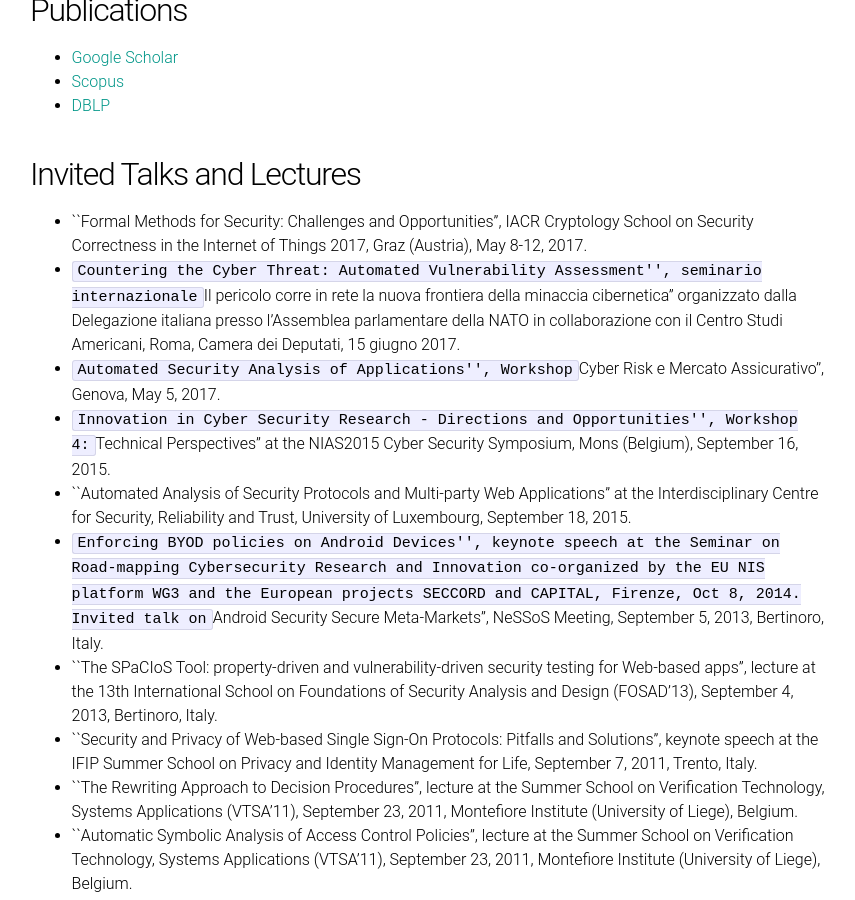
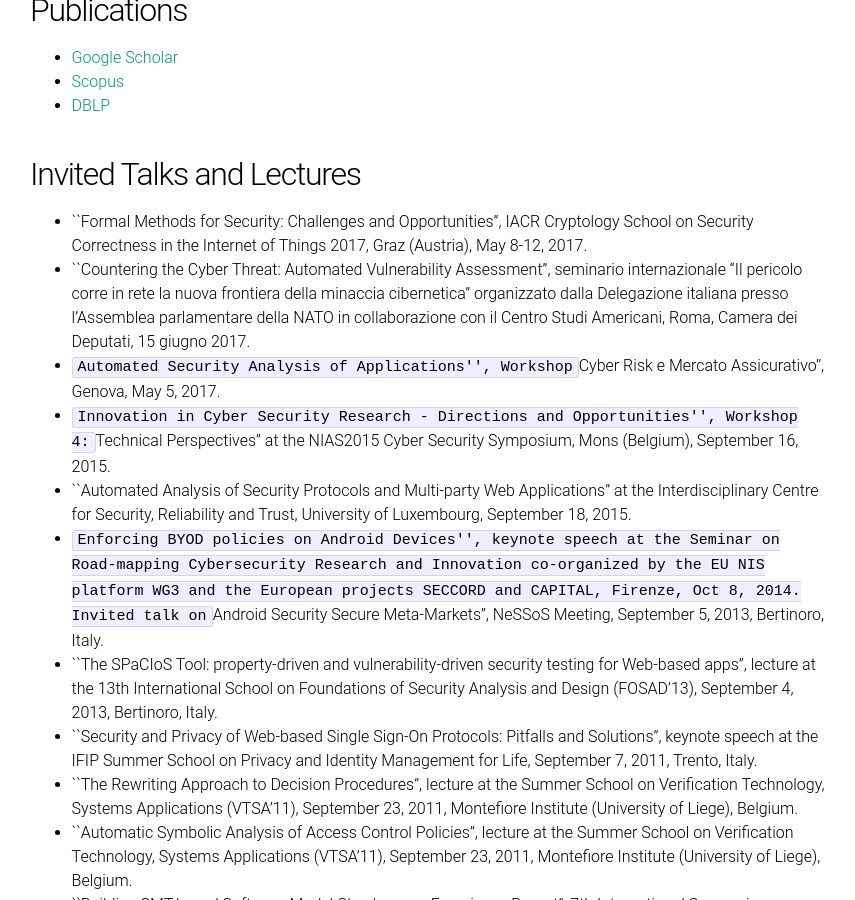
Before and after one commit to CSecLab/cseclab.github.io, a Jekyll site: the page built from alessandroHP.md, in a window 1280 px wide and 900 px high, scrolled down 1173 px. Shown: the whole window, without its empty margins (210-1065 px from the left). Built offline with Jekyll 4.4.1, drawn with Linux system fonts in a browser that asks for light colours.

Commit message:
*** empty log message ***

```diff
--- a/alessandroHP.md
+++ b/alessandroHP.md
@@ -29,8 +29,8 @@
 
 ## Invited Talks and Lectures
 
-- ``Formal Methods for Security: Challenges and Opportunities'', IACR Cryptology School on Security  Correctness in the Internet of Things 2017, Graz (Austria), May 8-12, 2017.
-- ``Countering the Cyber Threat: Automated Vulnerability Assessment'', seminario internazionale ``Il pericolo corre in rete la nuova frontiera della minaccia cibernetica'' organizzato dalla Delegazione italiana presso l'Assemblea parlamentare della NATO in collaborazione con il Centro Studi Americani, Roma, Camera dei Deputati, 15 giugno 2017.
+- ``Formal Methods for Security: Challenges and Opportunities'', IACR Cryptology School on Security Correctness in the Internet of Things 2017, Graz (Austria), May 8-12, 2017.
+- ``Countering the Cyber Threat: Automated Vulnerability Assessment'', seminario internazionale "Il pericolo corre in rete la nuova frontiera della minaccia cibernetica" organizzato dalla Delegazione italiana presso l'Assemblea parlamentare della NATO in collaborazione con il Centro Studi Americani, Roma, Camera dei Deputati, 15 giugno 2017.
 - ``Automated Security Analysis of Applications'', Workshop ``Cyber Risk e Mercato Assicurativo'', Genova, May 5, 2017.
 - ``Innovation in Cyber Security Research - Directions and Opportunities'', Workshop 4: ``Technical Perspectives'' at the NIAS2015 Cyber Security Symposium, Mons (Belgium), September 16, 2015.
 - ``Automated Analysis of Security Protocols and Multi-party Web Applications'' at the Interdisciplinary Centre for Security, Reliability and Trust, University of Luxembourg, September 18, 2015.
```
